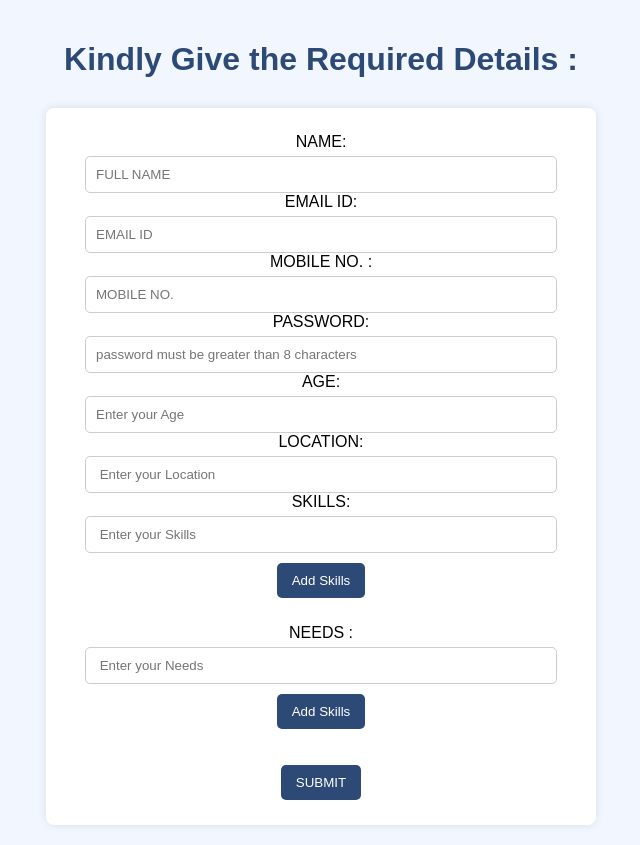
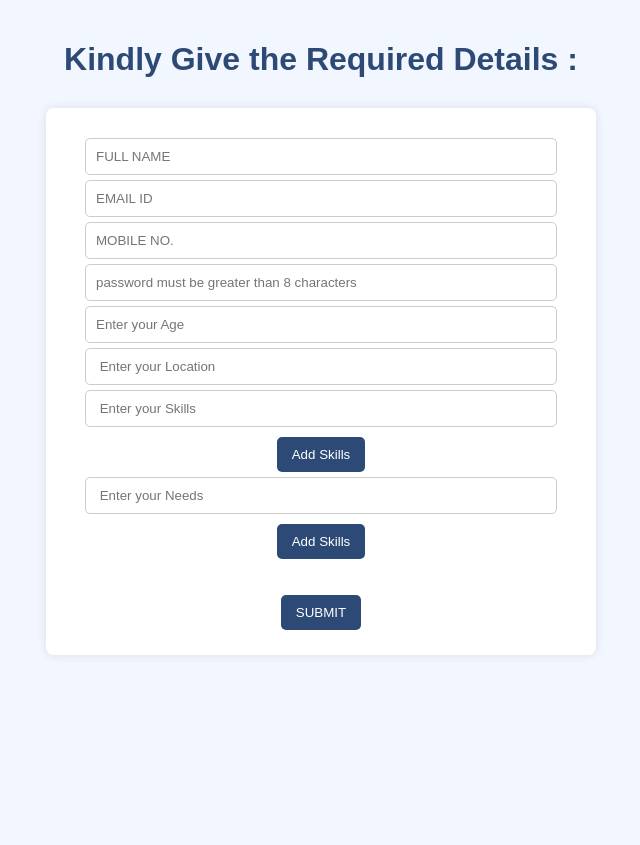
Before and after one commit to Navyatha-07/SAHYOG, a PHP site: page /Rural_Signup.html in a window 1280 px wide. Shown: the whole page, without its empty margins (319-959 px from the left). After the commit the page ends 655 px from the top, so only its background shows below. Run offline with PHP 8.4, Linux system fonts and the light colour scheme.

Commit message:
Made few changes

```diff
--- a/Database_connect.php
+++ b/Database_connect.php
@@ -1,6 +1,7 @@
 <?php
-$connection = mysql_connect("localhost","root"," ",database);
+$connection = mysqli_connect("localhost","root","","SAHYOG");
 if(!$connection){
-    die("connection failed: ",.mysql_connect_error());
+    die("connection failed: ".mysqli_connect_error());
 }
+echo"connected succesfully";
 ?>
--- a/Post_Jobs.html
+++ b/Post_Jobs.html
@@ -24,11 +24,7 @@
     <input type="text" placeholder="e.g. B.sc,2 years experience">
     <input type="number" placeholder="e.g. 7">
     <input type="text" placeholder="email or phone number ">
-
-
     <button type="submit">Submit</button>
-
   </form>
-
 </body>
 </html>
--- a/Rural_Signup.html
+++ b/Rural_Signup.html
@@ -9,23 +9,14 @@
 <body>
     <h1 id="id1"> Kindly Give the Required Details :</h1>
     <form action="Login.html" method="get">
-     <label for ="NAME">NAME:</label>
         <input type="text" placeholder="FULL NAME">
-        <label for ="EMAIL ID">EMAIL ID:</label>
         <input type="text" placeholder="EMAIL ID">
-        <label for ="MOBILE NO.">MOBILE NO. :</label>
         <input type="number" placeholder="MOBILE NO.">
-        <label for ="password">PASSWORD:</label>
         <input type="password" placeholder="password must be greater than 8 characters">
-         <label for ="AGE">AGE:</label>
         <input type="number" placeholder="Enter your Age">
-         <label for ="Location"> LOCATION:</label>
         <input type="text"  placeholder=" Enter your Location">
-        <label for ="Skills"> SKILLS:</label>
         <input type="text" placeholder=" Enter your Skills">
         <button>Add Skills</button>
-        <ul ></ul>
-        <label for ="needs"> NEEDS :</label>
         <input type="hidden" name="needs" >
         <input type="text" placeholder=" Enter your Needs">
         <button type="hidden" onclick="addSkills()">Add Skills</button>
--- a/stylesheet.css
+++ b/stylesheet.css
@@ -232,7 +232,7 @@ p{
 .signup{
     margin-left: 700px;
     margin-top : 200px;
-    padding: 100px 150px;
+    padding: 400px 150px;
     font-size: 4rem;
     background-color: rgb(196, 145, 244);
     color: black;
```
Also changed, not shown: database.sql (deleted, +0 -8 lines), test.php (added, +12 -0 lines).
